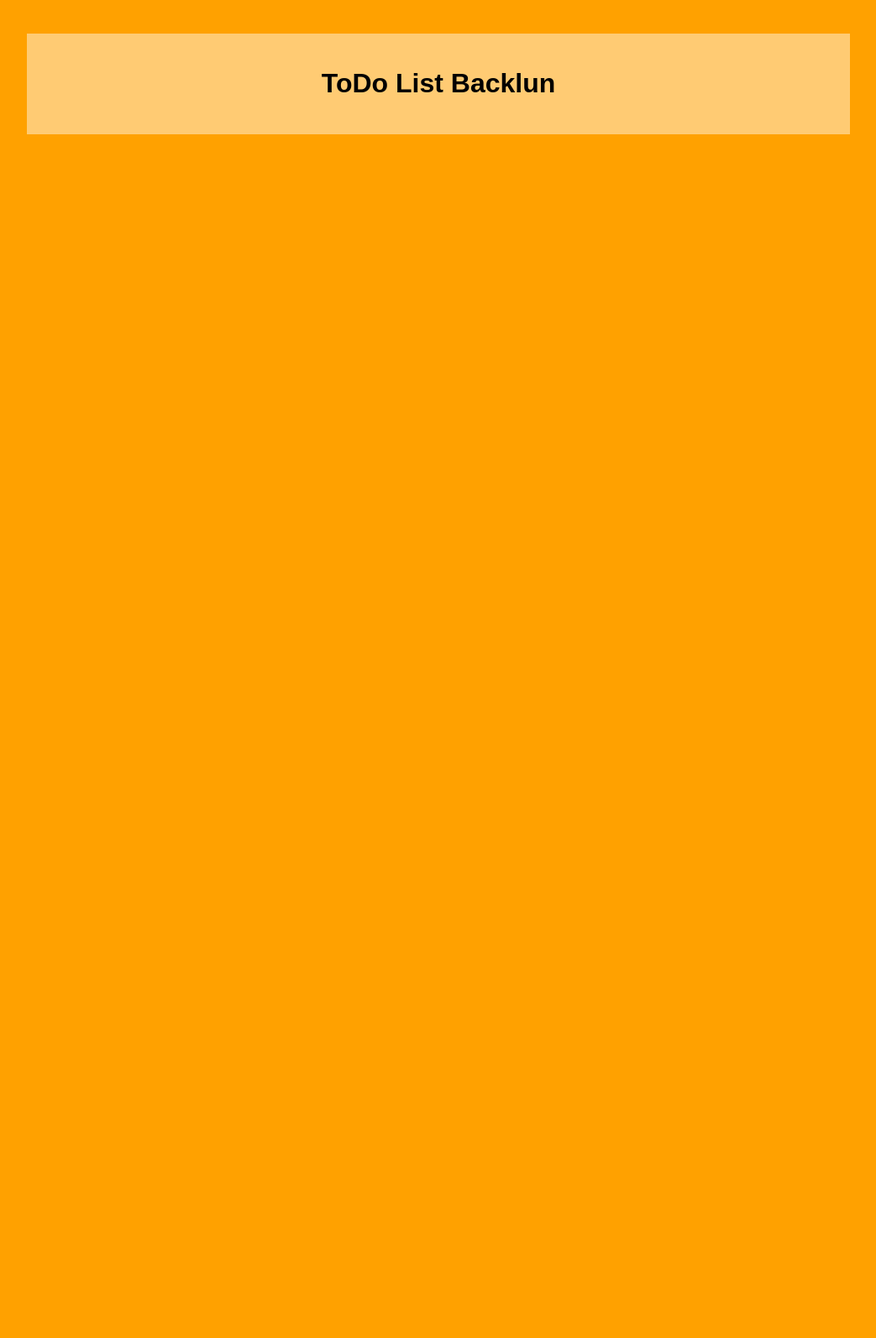
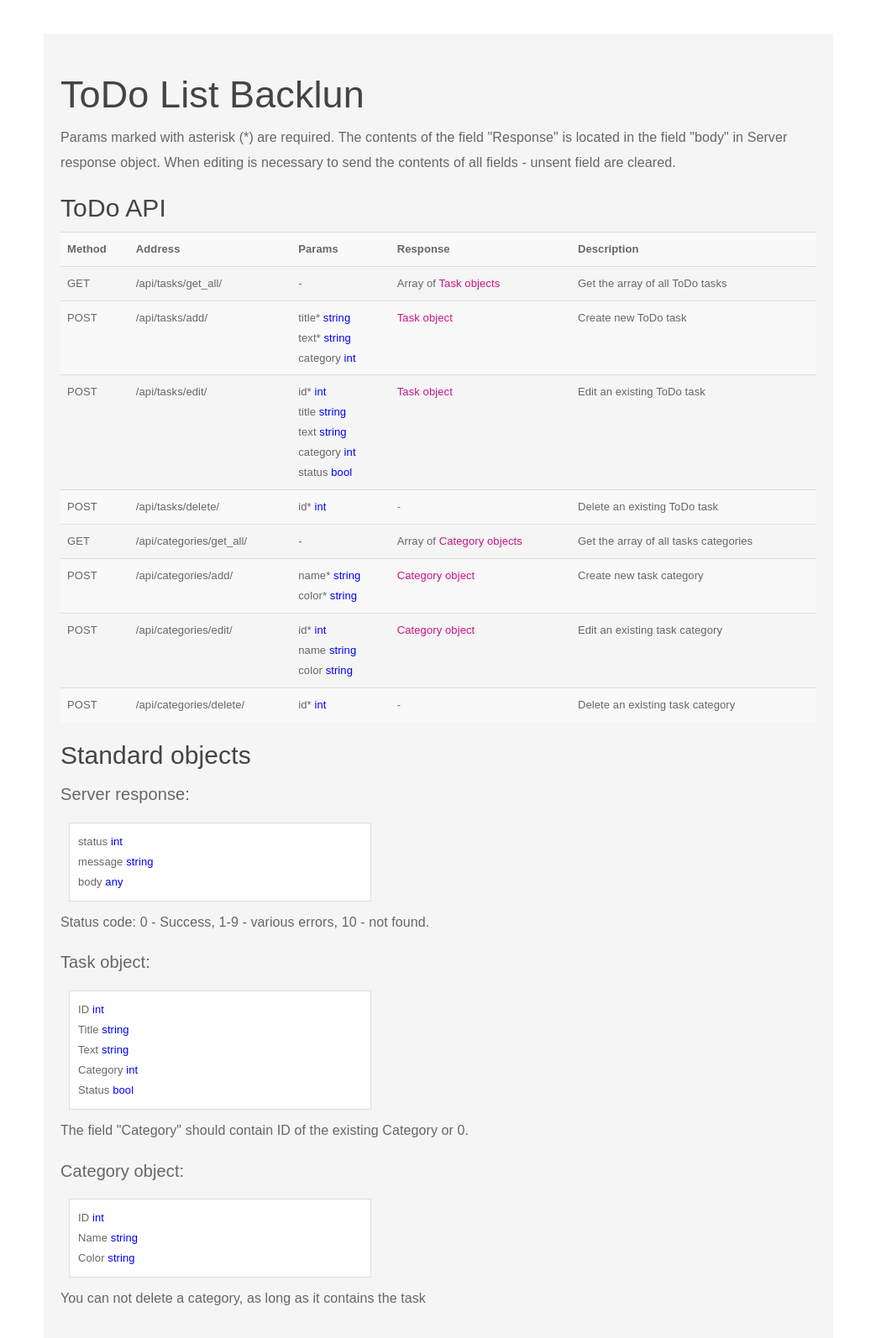
Before and after one commit to Vladimir37/Backlun, a plain HTML site: page front/todo/index.html in a window 1280 px wide. Shown: the whole page at 84% size, without its empty margins (118-1161 px from the left). Before the commit the page ends 800 px from the top, so only its background shows below. Drawn offline with Linux system fonts and the light colour scheme; files that its build step writes are made by us from their sources.

Commit message:
ToDo documentation 1.0

```diff
--- a/front/todo/index.html
+++ b/front/todo/index.html
@@ -3,11 +3,135 @@
 <head>
     <meta charset="UTF-8">
     <title>ToDo Backlun</title>
+    <link rel="stylesheet" href="/src/bootstrap.min.css">
     <link rel="stylesheet" href="/src/index.css">
 </head>
 <body>
-    <main>
-        <h1>ToDo List Backlun</h1>
+    <main class="jumbotron">
+        <h1 class="main-title">ToDo List Backlun</h1>
+        <p class="main-text">Params marked with asterisk (*) are required. The contents of the field "Response" is located in the field "body" in Server response object. When editing is necessary to send the contents of all fields - unsent field are cleared.</p>
+        <h2 class="main-title">ToDo API</h2>
+        <table class="table table-striped table-hover">
+            <tr>
+                <th>Method</th>
+                <th>Address</th>
+                <th>Params</th>
+                <th>Response</th>
+                <th>Description</th>
+            </tr>
+            <tr>
+                <td>GET</td>
+                <td>/api/tasks/get_all/</td>
+                <td>-</td>
+                <td>
+                    Array of <span class="response-obj">Task objects</span>
+                </td>
+                <td>Get the array of all ToDo tasks</td>
+            </tr>
+            <tr>
+                <td>POST</td>
+                <td>/api/tasks/add/</td>
+                <td>
+                    title* <span class="param-type">string</span><br>
+                    text* <span class="param-type">string</span><br>
+                    category <span class="param-type">int</span>
+                </td>
+                <td>
+                    <span class="response-obj">Task object</span>
+                </td>
+                <td>Create new ToDo task</td>
+            </tr>
+            <tr>
+                <td>POST</td>
+                <td>/api/tasks/edit/</td>
+                <td>
+                    id* <span class="param-type">int</span><br>
+                    title <span class="param-type">string</span><br>
+                    text <span class="param-type">string</span><br>
+                    category <span class="param-type">int</span><br>
+                    status <span class="param-type">bool</span>
+                </td>
+                <td>
+                    <span class="response-obj">Task object</span>
+                </td>
+                <td>Edit an existing ToDo task</td>
+            </tr>
+            <tr>
+                <td>POST</td>
+                <td>/api/tasks/delete/</td>
+                <td>id* <span class="param-type">int</span></td>
+                <td>-</td>
+                <td>Delete an existing ToDo task</td>
+            </tr>
+            <tr>
+                <td>GET</td>
+                <td>/api/categories/get_all/</td>
+                <td>-</td>
+                <td>
+                    Array of <span class="response-obj">Category objects</span>
+                </td>
+                <td>Get the array of all tasks categories</td>
+            </tr>
+            <tr>
+                <td>POST</td>
+                <td>/api/categories/add/</td>
+                <td>
+                    name* <span class="param-type">string</span><br>
+                    color* <span class="param-type">string</span>
+                </td>
+                <td>
+                    <span class="response-obj">Category object</span>
+                </td>
+                <td>Create new task category</td>
+            </tr>
+            <tr>
+                <td>POST</td>
+                <td>/api/categories/edit/</td>
+                <td>
+                    id* <span class="param-type">int</span><br>
+                    name <span class="param-type">string</span><br>
+                    color <span class="param-type">string</span>
+                </td>
+                <td>
+                    <span class="response-obj">Category object</span>
+                </td>
+                <td>Edit an existing task category</td>
+            </tr>
+            <tr>
+                <td>POST</td>
+                <td>/api/categories/delete/</td>
+                <td>
+                    id* <span class="param-type">int</span>
+                </td>
+                <td>-</td>
+                <td>Delete an existing task category</td>
+            </tr>
+        </table>
+
+        <h2 class="main-title">Standard objects</h2>
+        <p>Server response:</p>
+        <article class="obj-panel">
+            status <span class="param-type">int</span><br>
+            message <span class="param-type">string</span><br>
+            body <span class="param-type">any</span><br>
+        </article>
+        <p class="main-text">Status code: 0 - Success, 1-9 - various errors, 10 - not found.</p>
+        <p>Task object:</p>
+        <article class="obj-panel">
+            ID <span class="param-type">int</span><br>
+            Title <span class="param-type">string</span><br>
+            Text <span class="param-type">string</span><br>
+            Category <span class="param-type">int</span><br>
+            Status <span class="param-type">bool</span><br>
+        </article>
+        <p class="main-text">The field "Category" should contain ID of the existing Category or 0.</p>
+        <p>Category object:</p>
+        <article class="obj-panel">
+            ID <span class="param-type">int</span><br>
+            Name <span class="param-type">string</span><br>
+            Color <span class="param-type">string</span><br>
+        </article>
+        <p class="main-text">You can not delete a category, as long as it contains the task</p>
     </main>
 </body>
 </html>
--- a/front/todo/static/index.css
+++ b/front/todo/static/index.css
@@ -1,15 +1,38 @@
 body {
     font-family: Arial;
-    background: #FFA100;
 }
 
 main {
     width: 940px;
     padding: 20px;
     margin: 40px auto;
-    background: #FFCB73;
 }
 
-h1 {
-    text-align: center;
+h1.main-title {
+    margin-top: 0;
+    font-size: 45px;
 }
+
+h2.main-title {
+    font-size: 30px;
+}
+
+p.main-text {
+    font-size: 16px;
+}
+
+.param-type {
+    color: blue;
+}
+
+.response-obj {
+    color: mediumvioletred;
+}
+
+.obj-panel {
+    width: 40%;
+    margin: 10px;
+    padding: 10px;
+    background: white;
+    border: 1px solid #dddddd;
+}
```
Also changed, not shown: front/todo/static/bootstrap.min.css (added), 1 other file.
